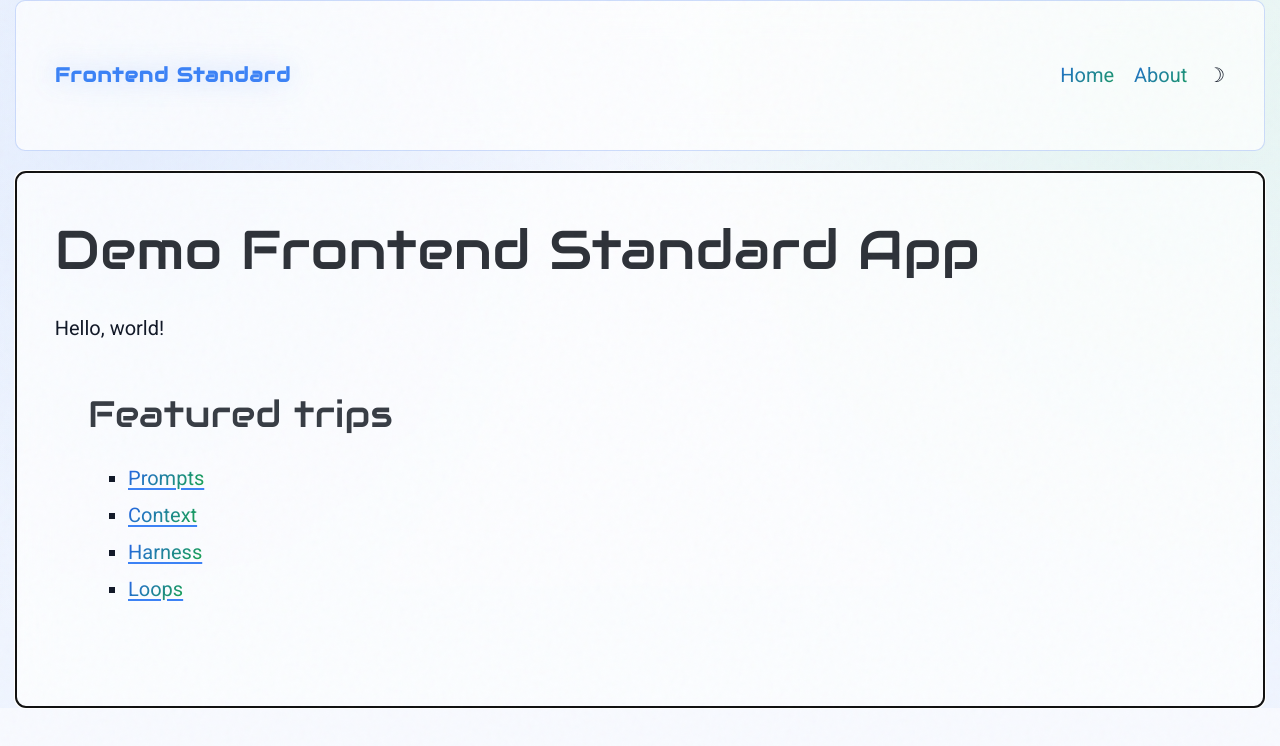
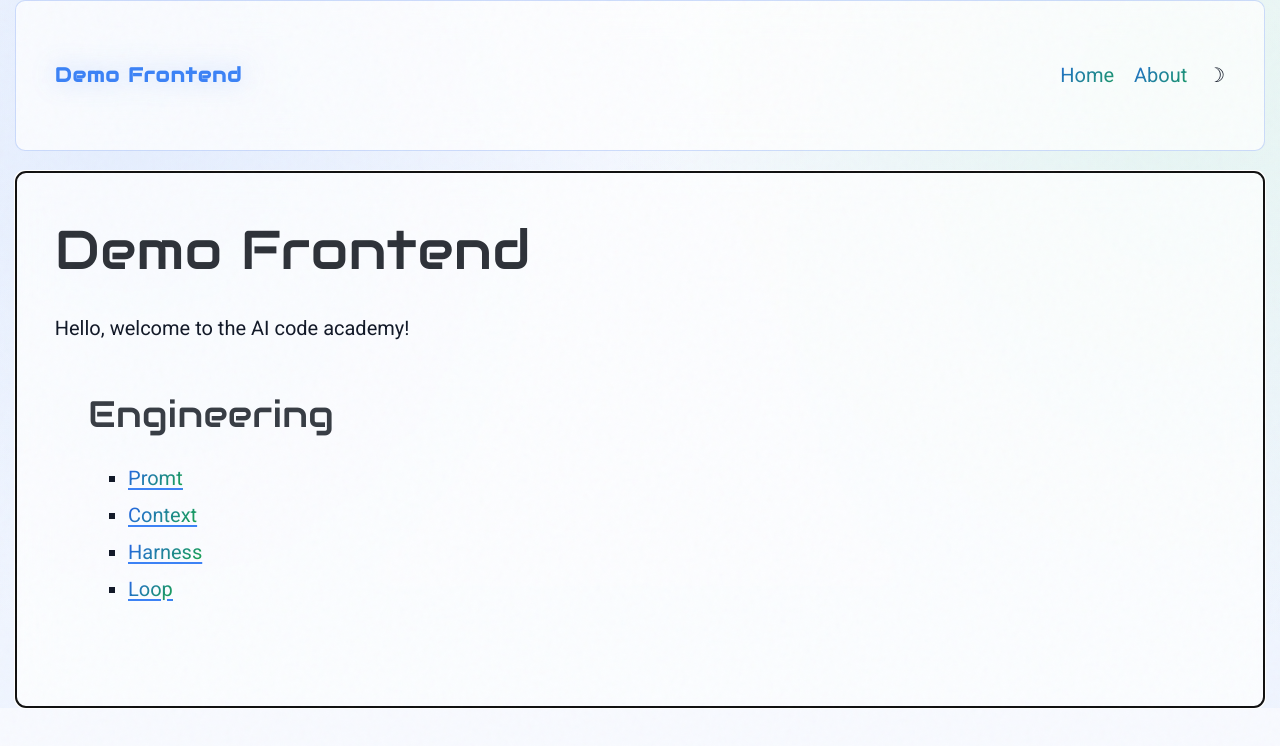
Before and after one commit to AIDDbot/front-standard, a website with bundled scripts: page app/index.html in a window 1280 px wide. Built offline with nearby package versions, Linux system fonts and the light colour scheme.

Commit message:
feat: enhance routing and navigation with dynamic menu links and app title

```diff
--- a/app/core/create-router.ts
+++ b/app/core/create-router.ts
@@ -1,7 +1,13 @@
+export interface MenuLink {
+  href: string;
+  label: string;
+}
+
 export interface Route {
   pattern: URLPattern;
   title: string;
   load: () => Promise<string>; // Resolves to the custom-element tag name
+  menu?: MenuLink;
 }
 
 export interface RouterConfig {
--- a/app/index.html
+++ b/app/index.html
@@ -1,10 +1,11 @@
 <!doctype html>
 <html lang="en" data-theme="dark">
+
 <head>
   <meta charset="utf-8" />
   <meta name="viewport" content="width=device-width, initial-scale=1" />
   <meta name="color-scheme" content="light dark" />
-    <title>Frontend Standard</title>
+  <title></title>
 
   <!-- Pico CSS + fonts — vendored locally, no CDN, works offline -->
   <link rel="stylesheet" href="styles/vendor/pico.min.css" />
@@ -15,6 +16,7 @@
   <link rel="stylesheet" href="styles/colors.css" />
   <link rel="stylesheet" href="styles/custom.css" />
 </head>
+
 <body>
   <ab-nav-menu></ab-nav-menu>
 
@@ -22,4 +24,5 @@
 
   <script type="module" src="/app.js"></script>
 </body>
+
 </html>
--- a/app/router/home-page.component.ts
+++ b/app/router/home-page.component.ts
@@ -1,12 +1,13 @@
 import "../shared/components/page-header.component.js";
+import { appTitle } from "../shared/global.js";
 
 export const tagName = "ab-home-page";
 
 const demoItems = [
-  { id: "1", name: "Prompts" },
+  { id: "1", name: "Promt" },
   { id: "2", name: "Context" },
   { id: "3", name: "Harness" },
-  { id: "4", name: "Loops" },
+  { id: "4", name: "Loop" },
 ];
 
 class HomePage extends HTMLElement {
@@ -15,10 +16,10 @@ class HomePage extends HTMLElement {
       .map(({ id, name }) => `<li><a href="/items/${id}">${name}</a></li>`)
       .join("");
     this.innerHTML = `
-      <ab-page-header heading="Demo Frontend Standard App"></ab-page-header>
-      <p>Hello, world!</p>
+      <ab-page-header heading="${appTitle}"></ab-page-header>
+      <p>Hello, welcome to the AI code academy!</p>
       <section>
-        <h2>Featured trips</h2>
+        <h2>Engineering</h2>
         <ul>${itemLinks}</ul>
       </section>`;
   }
--- a/app/router/routes.ts
+++ b/app/router/routes.ts
@@ -1,15 +1,18 @@
 import type { Route } from "../core/create-router.js";
+import { appTitle } from "../shared/global.js";
 
 export const routes: Route[] = [
   {
     load: async () => import("./home-page.component.js").then((m) => m.tagName),
+    menu: { href: "/", label: "Home" },
     pattern: new URLPattern({ pathname: "/" }),
-    title: "Frontend Standard",
+    title: appTitle,
   },
   {
     load: async () => import("./about-page.component.js").then((m) => m.tagName),
+    menu: { href: "/about", label: "About" },
     pattern: new URLPattern({ pathname: "/about" }),
-    title: "About — Demo app",
+    title: `About — ${appTitle}`,
   },
   {
     load: async () => import("./item-detail-page.component.js").then((m) => m.tagName),
@@ -18,6 +21,8 @@ export const routes: Route[] = [
   },
 ];
 
+export const menuLinks = routes.flatMap((route) => (route.menu ? [route.menu] : []));
+
 export const notFoundRoute: Route = {
   load: async () => import("./not-found-page.component.js").then((m) => m.tagName),
   pattern: new URLPattern({ pathname: "*" }),
--- a/app/shared/components/nav-menu.component.ts
+++ b/app/shared/components/nav-menu.component.ts
@@ -1,3 +1,6 @@
+import { menuLinks } from "../../router/routes.js";
+import { appTitle } from "../global.js";
+
 export const tagName = "ab-nav-menu";
 
 function getInitialTheme(): "light" | "dark" {
@@ -10,17 +13,21 @@ function getInitialTheme(): "light" | "dark" {
 
 document.documentElement.setAttribute("data-theme", getInitialTheme());
 
+/** App nav bar. Override the title with the `title` attribute or change `appTitle` in app-title.ts. */
 class NavMenu extends HTMLElement {
   public connectedCallback(): void {
+    const title = this.getAttribute("title") ?? appTitle;
+    const menuItems = menuLinks
+      .map(({ href, label }) => `<li><a href="${href}">${label}</a></li>`)
+      .join("\n            ");
     this.innerHTML = `
       <header class="container">
         <nav>
           <ul>
-            <li><a href="/"><strong class="logo color">Frontend Standard</strong></a></li>
+            <li><a href="/"><strong class="logo color">${title}</strong></a></li>
           </ul>
           <ul>
-            <li><a href="/">Home</a></li>
-            <li><a href="/about">About</a></li>
+            ${menuItems}
             <li>
               <span id="theme-toggle" aria-label="Toggle theme">
                 <span class="light">☼</span>
--- /dev/null
+++ b/app/shared/global.ts
@@ -0,0 +1,2 @@
+/** Application display name — single source of truth for branding. */
+export const appTitle = "Demo Frontend";
```
Also changed, not shown: server/config.ts (+24 -0 lines), server/indexHtml.ts (+9 -3 lines), server/tsMiddleware.ts (+14 -7 lines). Lines whose indentation alone changed are shown as unchanged.
